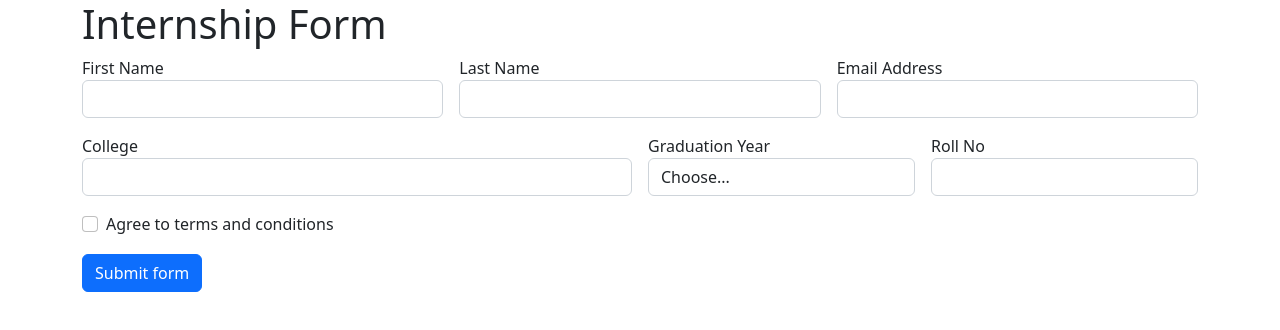
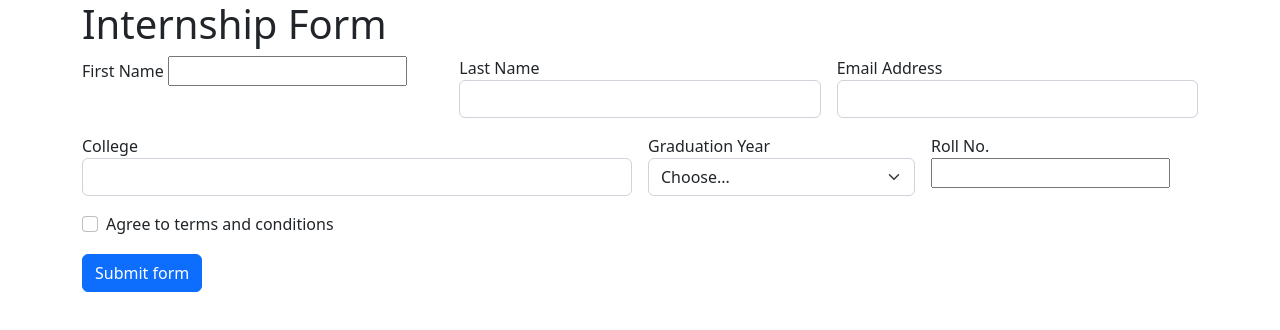
Before and after one commit to acciojob/bootstrap-form-easy-HarishPrb28, a website: page main.html in a window 1280 px wide. Drawn offline with nearby package versions, Linux system fonts and the light colour scheme.

Commit message:
created a submission

```diff
--- a/main.html
+++ b/main.html
@@ -29,7 +29,7 @@
 
 <div class="col-md-4">
       <label for="first-name-input">First Name</label>
-   <input type="text" class="form-control" id="first-name-input"  name="First Name" required>
+   <input type="text" class="form-label" id="first-name-input"  name="First Name" required>
  <div class="invalid-feedback">
           First name required
         </div>
@@ -59,7 +59,7 @@
 </div>
 	  <div class=" col-md-3">
 	<label for="grad-year-select">Graduation Year</label>
-     <select id="grad-year-select" class="form-control" name="Graduation Year" required>
+     <select id="grad-year-select" class="form-select" name="Graduation Year" required>
         <option selected>Choose...</option>
         <option>2020</option>
  <option>2021</option>
@@ -72,8 +72,8 @@
         </div>
 </div>
 	  <div class="col-md-3">
-	<label for="roll-no-input">Roll No</label>
-      <input type="text" class="form-control" id="roll-no-input" name="Roll No." required>
+	<label for="roll-no-input">Roll No.</label>
+      <input type="text" class="form-label" id="roll-no-input" name="Roll No." required>
 		   <div class="invalid-feedback">
         Please provide a valid Roll No.
       </div>
```
